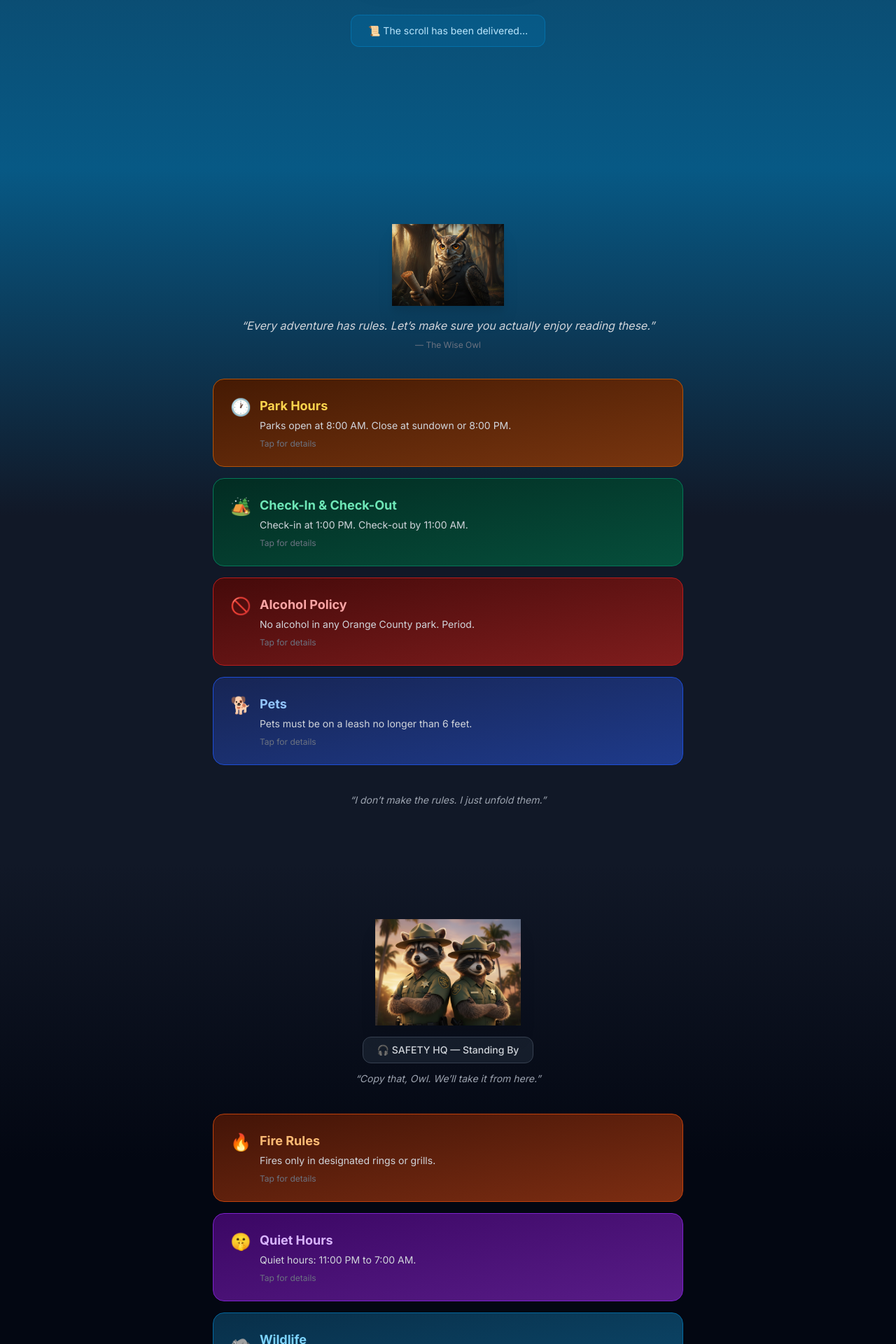
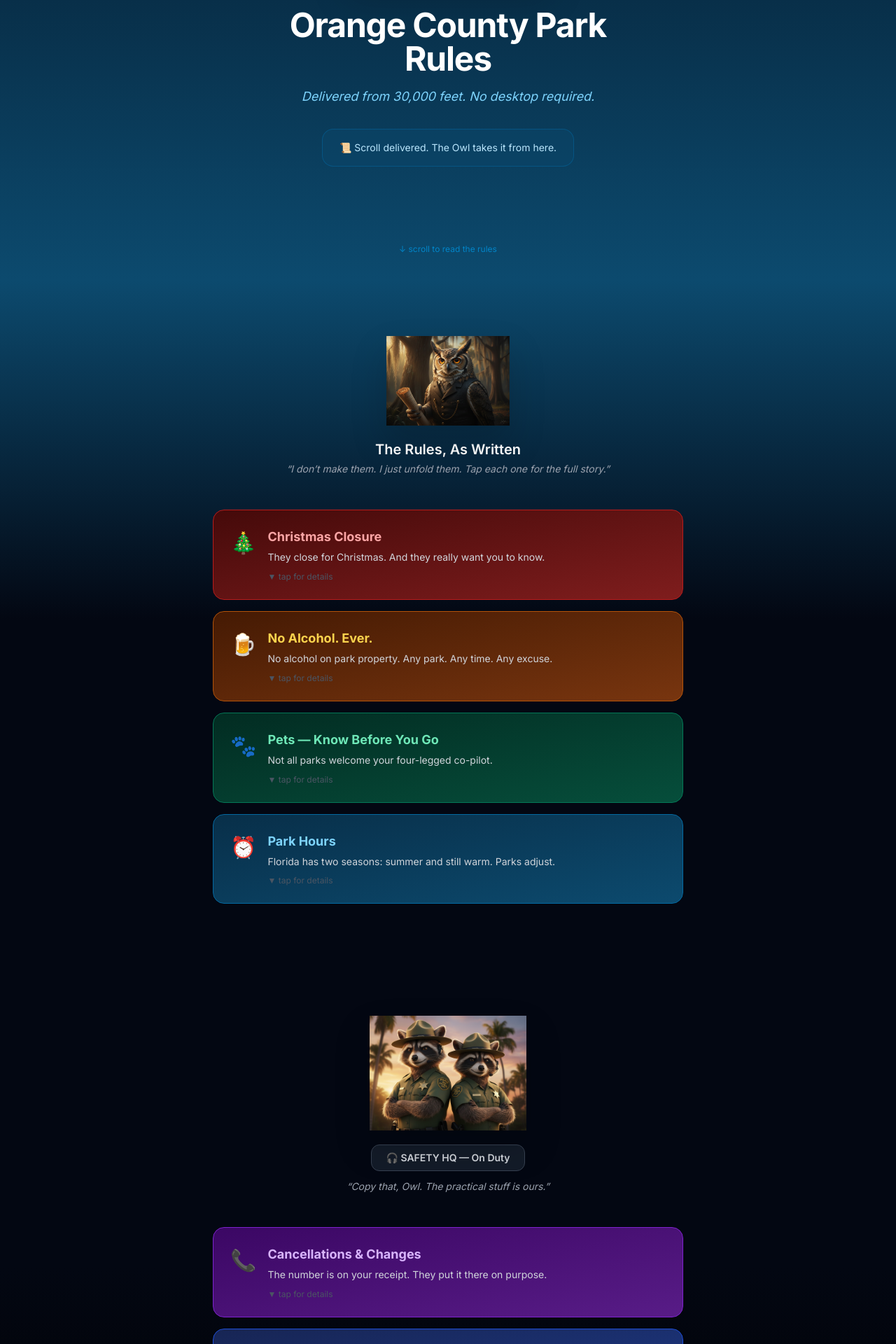
Before and after one commit to idxrealty-wq/nationaltravelkey.com, a Next.js app: page /park-rules in a window 1280 px wide. Shown: the part 400-2320 px from the top of the page at 70% size. Built offline with nearby package versions, Linux system fonts and the light colour scheme.

Commit message:
Park rules page final clean version

```diff
--- a/src/app/park-rules/page.tsx
+++ b/src/app/park-rules/page.tsx
@@ -2,198 +2,167 @@
 
 import { useEffect, useRef, useState } from "react";
 
-const EAGLE_IMG = "/images/eagle.png";
-const RACCOONS_IMG = "/images/raccoons.png";
-const OWL_IMG = "/images/owl.png";
-const FLAG_IMG = "/images/flag.png";
+const EAGLE = "/images/eagle.png";
+const OWL = "/images/owl.png";
+const RACCOONS = "/images/raccoons.png";
+const USA = "/images/flag-usa.png";
+const FL = "/images/flag-florida.png";
 
-type RuleItem = {
-  emoji: string;
-  title: string;
-  summary: string;
-  detail: string;
-  color: string;
-  accent: string;
-  border: string;
+type Rule = {
+  e: string;
+  t: string;
+  w: string;
+  d: string;
+  p?: string;
+  c: string;
+  a: string;
+  b: string;
 };
 
-const owlRules: RuleItem[] = [
+const owl: Rule[] = [
   {
-    emoji: "🕐",
-    title: "Park Hours",
-    summary: "Parks open at 8:00 AM. Close at sundown or 8:00 PM.",
-    detail: "Nature has a curfew. Whichever comes first wins. Plan accordingly and don't get caught in the dark.",
-    color: "from-amber-950 to-amber-900",
-    accent: "text-amber-300",
-    border: "border-amber-700",
+    e: "🎄", t: "Christmas Closure",
+    w: "They close for Christmas. And they really want you to know.",
+    d: "All parks closed Dec 24 & 25. Campgrounds close NOON Dec 23, reopen 2 PM Dec 26. Open New Year's Day — yes, they clarified.",
+    c: "from-red-950 to-red-900", a: "text-red-300", b: "border-red-700",
   },
   {
-    emoji: "🏕️",
-    title: "Check-In & Check-Out",
-    summary: "Check-in at 1:00 PM. Check-out by 11:00 AM.",
-    detail: "Show up early? That's called loitering with intent to camp. Be on time both ways.",
-    color: "from-emerald-950 to-emerald-900",
-    accent: "text-emerald-300",
-    border: "border-emerald-700",
+    e: "🍺", t: "No Alcohol. Ever.",
+    w: "No alcohol on park property. Any park. Any time. Any excuse.",
+    d: "Every Orange County park. No exceptions. Not a seltzer. Not a sunrise mimosa. Nothing.",
+    c: "from-amber-950 to-amber-900", a: "text-amber-300", b: "border-amber-700",
   },
   {
-    emoji: "🚫",
-    title: "Alcohol Policy",
-    summary: "No alcohol in any Orange County park. Period.",
-    detail: "Yes, really. No exceptions. No loopholes. No 'but it's just a seltzer.' Put it back.",
-    color: "from-red-950 to-red-900",
-    accent: "text-red-300",
-    border: "border-red-700",
+    e: "🐾", t: "Pets — Know Before You Go",
+    w: "Not all parks welcome your four-legged co-pilot.",
+    d: "No pets at Moss Park or Kelly Park. Pets allowed at Clarcona Horse Park, Magnolia Park, and Trimble Park if registered. Contact parks directly.",
+    p: "🚫 Moss · Kelly | ✅ Clarcona · Magnolia · Trimble (registered)",
+    c: "from-emerald-950 to-emerald-900", a: "text-emerald-300", b: "border-emerald-700",
   },
   {
-    emoji: "🐕",
-    title: "Pets",
-    summary: "Pets must be on a leash no longer than 6 feet.",
-    detail: "Your dog is welcome. Your dog's behavior is your responsibility. Clean up after them — every time.",
-    color: "from-blue-950 to-blue-900",
-    accent: "text-blue-300",
-    border: "border-blue-700",
+    e: "⏰", t: "Park Hours",
+    w: "Florida has two seasons: summer and still warm. Parks adjust.",
+    d: "Summer (Mar–Oct): 8 AM – 8 PM. Winter (Nov–Feb): 8 AM – 6 PM. Follows daylight saving time. Check in before close — gate code at check-in.",
+    c: "from-sky-950 to-sky-900", a: "text-sky-300", b: "border-sky-700",
   },
 ];
 
-const raccoonTips: RuleItem[] = [
+const tips: Rule[] = [
   {
-    emoji: "🔥",
-    title: "Fire Rules",
-    summary: "Fires only in designated rings or grills.",
-    detail: "No ground fires. No unattended flames. We're raccoons — we know what happens when fire gets out of hand.",
-    color: "from-orange-950 to-orange-900",
-    accent: "text-orange-300",
-    border: "border-orange-700",
+    e: "📞", t: "Cancellations & Changes",
+    w: "The number is on your receipt. They put it there on purpose.",
+    d: "Kelly: KellyCamping@ocfl.net | Clarcona: (407) 254-9010 | Moss: (407) 254-6840 | Magnolia: (407) 254-9046 | Trimble: (407) 254-1982",
+    c: "from-purple-950 to-purple-900", a: "text-purple-300", b: "border-purple-700",
   },
   {
-    emoji: "🤫",
-    title: "Quiet Hours",
-    summary: "Quiet hours: 11:00 PM to 7:00 AM.",
-    detail: "Your playlist is not as good as you think it is. Trust us. Sound carries farther than you expect over water.",
-    color: "from-purple-950 to-purple-900",
-    accent: "text-purple-300",
-    border: "border-purple-700",
+    e: "🏕️", t: "Group & Handicap Sites, Pavilions",
+    w: "Some things still need a real human on the phone.",
+    d: "For group campsites, handicap sites, or pavilions contact the park directly. Staff ready to help.",
+    c: "from-blue-950 to-blue-900", a: "text-blue-300", b: "border-blue-700",
   },
   {
-    emoji: "🦝",
-    title: "Wildlife",
-    summary: "Do not feed the wildlife. Yes, that includes us.",
-    detail: "We're cute. We know. But your trail mix is not worth the incident report. Keep all food secured.",
-    color: "from-sky-950 to-sky-900",
-    accent: "text-sky-300",
-    border: "border-sky-700",
+    e: "📱", t: "They Recommend a Desktop Computer",
+    w: "Orange County suggests a computer — not your phone — in 2026.",
+    d: "NationalTravelKey.com was built phone-first. Every rule, every park, every detail — on the device in your hand.",
+    c: "from-rose-950 to-rose-900", a: "text-rose-300", b: "border-rose-700",
   },
 ];
 
-function useOnScreen(ref: React.RefObject<HTMLElement | null>) {
-  const [visible, setVisible] = useState(false);
+function useVis(ref: React.RefObject<HTMLElement | null>) {
+  const [v, setV] = useState(false);
   useEffect(() => {
     if (!ref.current) return;
-    const obs = new IntersectionObserver(
-      ([entry]) => { if (entry.isIntersecting) setVisible(true); },
-      { threshold: 0.2 }
+    const o = new IntersectionObserver(
+      ([e]) => { if (e.isIntersecting) setV(true); },
+      { threshold: 0.15 }
     );
-    obs.observe(ref.current);
-    return () => obs.disconnect();
+    o.observe(ref.current);
+    return () => o.disconnect();
   }, [ref]);
-  return visible;
+  return v;
 }
 function EagleScene() {
   const ref = useRef<HTMLDivElement>(null);
-  const visible = useOnScreen(ref);
+  const v = useVis(ref);
+  const [landed, setLanded] = useState(false);
+  useEffect(() => {
+    if (v) {
+      const t = setTimeout(() => setLanded(true), 1400);
+      return () => clearTimeout(t);
+    }
+  }, [v]);
   return (
-    <section ref={ref} className="relative min-h-[80vh] flex flex-col items-center justify-center overflow-hidden bg-gradient-to-b from-sky-950 via-sky-900 to-sky-800 px-4 py-20">
+    <section ref={ref} className="relative min-h-screen flex flex-col items-center justify-center overflow-hidden bg-gradient-to-b from-slate-950 via-sky-950 to-sky-900 px-4 py-20">
+      <div className="absolute top-4 right-4 flex gap-3 z-10">
+        <img src={USA} alt="American flag" className={`w-24 md:w-32 rounded shadow-lg transition-all duration-1000 ${v ? "opacity-100 translate-y-0" : "opacity-0 -translate-y-4"}`} />
+        <img src={FL} alt="Florida flag" className={`w-24 md:w-32 rounded shadow-lg transition-all duration-1000 delay-300 ${v ? "opacity-100 translate-y-0" : "opacity-0 -translate-y-4"}`} />
+      </div>
       <img
-        src={FLAG_IMG}
-        alt="American flag"
-        className={`absolute top-6 right-6 w-20 md:w-28 opacity-80 transition-all duration-1000 ${visible ? "translate-y-0 opacity-80" : "-translate-y-10 opacity-0"}`}
+        src={EAGLE}
+        alt="Bald eagle delivering park rules"
+        className={`w-48 md:w-72 drop-shadow-2xl transition-all duration-[1800ms] ease-out ${v ? "translate-x-0 translate-y-0 opacity-100 scale-100" : "-translate-x-full -translate-y-20 opacity-0 scale-75"}`}
       />
-      <img
-        src={EAGLE_IMG}
-        alt="Bald eagle delivering the rules"
-        className={`w-40 md:w-56 drop-shadow-2xl transition-all duration-[1500ms] ease-out ${visible ? "translate-x-0 translate-y-0 opacity-100 scale-100" : "-translate-x-40 -translate-y-20 opacity-0 scale-75"}`}
-      />
-      <div className={`mt-8 text-center transition-all duration-1000 delay-700 ${visible ? "opacity-100 translate-y-0" : "opacity-0 translate-y-6"}`}>
-        <p className="text-sky-300 text-lg md:text-xl italic font-light">
-          &ldquo;Somewhere over Florida… the rules are on their way.&rdquo;
+      <div className={`mt-10 text-center max-w-xl transition-all duration-1000 delay-700 ${v ? "opacity-100 translate-y-0" : "opacity-0 translate-y-8"}`}>
+        <h1 className="text-3xl md:text-5xl font-bold text-white tracking-tight mb-4">
+          Orange County Park Rules
+        </h1>
+        <p className="text-sky-300 text-base md:text-lg italic">
+          Delivered from 30,000 feet. No desktop required.
         </p>
-        <div className={`mt-6 transition-all duration-700 delay-[1200ms] ${visible ? "opacity-100 scale-100" : "opacity-0 scale-90"}`}>
-          <div className="inline-block bg-sky-700/40 border border-sky-600/50 rounded-xl px-6 py-3">
-            <p className="text-sky-200 text-sm">📜 The scroll has been delivered…</p>
-          </div>
+      </div>
+      <div className={`mt-8 transition-all duration-700 delay-[1400ms] ${landed ? "opacity-100 translate-y-0" : "opacity-0 translate-y-4"}`}>
+        <div className="bg-sky-900/40 border border-sky-700/50 rounded-2xl px-6 py-4 text-center">
+          <p className="text-sky-200 text-sm">📜 Scroll delivered. The Owl takes it from here.</p>
         </div>
+      </div>
+      <div className={`absolute bottom-8 transition-all duration-1000 delay-[1800ms] ${landed ? "opacity-100" : "opacity-0"}`}>
+        <p className="text-sky-600 text-xs animate-bounce">↓ scroll to read the rules</p>
       </div>
     </section>
   );
 }
 
-function RuleCard({ rule, index, visible }: { rule: RuleItem; index: number; visible: boolean }) {
-  const [expanded, setExpanded] = useState(false);
+function Card({ r, i, v }: { r: Rule; i: number; v: boolean }) {
+  const [open, setOpen] = useState(false);
   return (
     <div
-      className={`bg-gradient-to-br ${rule.color} border ${rule.border} rounded-2xl p-5 md:p-6 cursor-pointer transition-all duration-500 hover:scale-[1.02] ${visible ? "opacity-100 translate-y-0" : "opacity-0 translate-y-8"}`}
-      style={{ transitionDelay: `${index * 150 + 300}ms` }}
-      onClick={() => setExpanded(!expanded)}
+      className={`bg-gradient-to-br ${r.c} border ${r.b} rounded-2xl p-5 md:p-6 cursor-pointer transition-all duration-500 hover:scale-[1.02] active:scale-[0.99] ${v ? "opacity-100 translate-y-0" : "opacity-0 translate-y-10"}`}
+      style={{ transitionDelay: `${i * 180 + 400}ms` }}
+      onClick={() => setOpen(!open)}
     >
-      <div className="flex items-start gap-3">
-        <span className="text-2xl">{rule.emoji}</span>
+      <div className="flex items-start gap-4">
+        <span className="text-3xl mt-1">{r.e}</span>
         <div className="flex-1">
-          <h3 className={`font-bold text-lg ${rule.accent}`}>{rule.title}</h3>
-          <p className="text-gray-300 text-sm mt-1">{rule.summary}</p>
-          <div className={`overflow-hidden transition-all duration-500 ${expanded ? "max-h-40 mt-3" : "max-h-0"}`}>
-            <p className="text-gray-400 text-sm leading-relaxed">{rule.detail}</p>
+          <h3 className={`font-bold text-base md:text-lg ${r.a} leading-snug`}>{r.t}</h3>
+          <p className="text-gray-300 text-sm mt-1 leading-relaxed">{r.w}</p>
+          <div className={`overflow-hidden transition-all duration-500 ${open ? "max-h-64 mt-3" : "max-h-0"}`}>
+            <p className="text-gray-400 text-sm leading-relaxed">{r.d}</p>
+            {r.p && <p className={`text-xs mt-3 font-medium ${r.a}`}>{r.p}</p>}
           </div>
-          <p className="text-gray-500 text-xs mt-2">{expanded ? "Tap to close" : "Tap for details"}</p>
+          <p className="text-gray-600 text-xs mt-2">{open ? "▲ tap to close" : "▼ tap for details"}</p>
         </div>
       </div>
     </div>
   );
 }
-
 function OwlScene() {
   const ref = useRef<HTMLDivElement>(null);
-  const visible = useOnScreen(ref);
+  const v = useVis(ref);
   return (
-    <section ref={ref} className="bg-gradient-to-b from-sky-800 via-gray-900 to-gray-900 px-4 py-20">
+    <section ref={ref} className="bg-gradient-to-b from-sky-900 via-gray-950 to-gray-950 px-4 py-20">
       <div className="max-w-2xl mx-auto">
-        <div className={`flex flex-col items-center mb-10 transition-all duration-1000 ${visible ? "opacity-100 translate-y-0" : "opacity-0 translate-y-8"}`}>
-          <img src={OWL_IMG} alt="Wise owl reading the rules" className="w-32 md:w-40 drop-shadow-xl" />
-          <p className="text-gray-300 italic mt-4 text-center text-sm md:text-base">
-            &ldquo;Every adventure has rules. Let&rsquo;s make sure you actually enjoy reading these.&rdquo;
-          </p>
-          <p className="text-gray-500 text-xs mt-2">— The Wise Owl</p>
+        <div className={`flex flex-col items-center mb-12 transition-all duration-1000 ${v ? "opacity-100 translate-y-0" : "opacity-0 translate-y-8"}`}>
+          <img src={OWL} alt="Wise owl reading the rules" className="w-36 md:w-44 drop-shadow-2xl" />
+          <div className="mt-5 text-center">
+            <p className="text-white font-semibold text-lg md:text-xl">The Rules, As Written</p>
+            <p className="text-gray-400 italic text-sm mt-1">
+              &ldquo;I don&rsquo;t make them. I just unfold them. Tap each one for the full story.&rdquo;
+            </p>
+          </div>
         </div>
         <div className="space-y-4">
-          {owlRules.map((rule, i) => (
-            <RuleCard key={rule.title} rule={rule} index={i} visible={visible} />
-          ))}
-        </div>
-        <div className={`mt-10 text-center transition-all duration-700 delay-[1000ms] ${visible ? "opacity-100" : "opacity-0"}`}>
-          <p className="text-gray-400 italic text-sm">&ldquo;I don&rsquo;t make the rules. I just unfold them.&rdquo;</p>
-        </div>
-      </div>
-    </section>
-  );
-}
-function RaccoonScene() {
-  const ref = useRef<HTMLDivElement>(null);
-  const visible = useOnScreen(ref);
-  return (
-    <section ref={ref} className="bg-gradient-to-b from-gray-900 via-gray-950 to-gray-950 px-4 py-20">
-      <div className="max-w-2xl mx-auto">
-        <div className={`flex flex-col items-center mb-10 transition-all duration-1000 \${visible ? "opacity-100 translate-y-0" : "opacity-0 translate-y-8"}`}>
-          <img src={RACCOONS_IMG} alt="Raccoon guards with headsets" className="w-40 md:w-52 drop-shadow-xl" />
-          <div className="mt-4 inline-block bg-gray-800/60 border border-gray-700 rounded-xl px-5 py-2">
-            <p className="text-gray-300 text-sm font-medium">🎧 SAFETY HQ — Standing By</p>
-          </div>
-          <p className="text-gray-400 italic mt-3 text-center text-sm">
-            &ldquo;Copy that, Owl. We&rsquo;ll take it from here.&rdquo;
-          </p>
-        </div>
-        <div className="space-y-4">
-          {raccoonTips.map((rule, i) => (
-            <RuleCard key={rule.title} rule={rule} index={i} visible={visible} />
+          {owl.map((r, i) => (
+            <Card key={r.t} r={r} i={i} v={v} />
           ))}
         </div>
       </div>
@@ -201,55 +170,69 @@ function RaccoonScene() {
   );
 }
 
-function MobileMoment() {
+function RaccoonScene() {
   const ref = useRef<HTMLDivElement>(null);
-  const visible = useOnScreen(ref);
+  const v = useVis(ref);
   return (
-    <section ref={ref} className="bg-gradient-to-b from-gray-950 to-black px-4 py-20">
-      <div className="max-w-2xl mx-auto text-center">
-        <div className={`transition-all duration-1000 \${visible ? "opacity-100 translate-y-0" : "opacity-0 translate-y-8"}`}>
-          <p className="text-gray-400 text-sm mb-2">🦝 One more thing…</p>
-          <h2 className="text-2xl md:text-3xl font-bold text-white mb-4">
-            The county website told you<br />
-            <span className="text-red-400">not to use your phone</span> for this.
-          </h2>
-          <p className="text-gray-500 text-sm mb-2">In 2026. On a planet where phones exist.</p>
-        </div>
-        <div className={`mt-10 transition-all duration-1000 delay-500 \${visible ? "opacity-100 translate-y-0" : "opacity-0 translate-y-8"}`}>
-          <div className="bg-gradient-to-br from-emerald-950 to-emerald-900 border border-emerald-700 rounded-2xl p-6 md:p-8">
-            <p className="text-emerald-300 font-bold text-lg mb-2">You&rsquo;re not on the county website anymore.</p>
-            <p className="text-gray-300 text-sm leading-relaxed">
-              NationalTravelKey.com — built for the device already in your hand. Every rule. Every park. Every detail. Mobile-first, always.
+    <section ref={ref} className="bg-gradient-to-b from-gray-950 via-gray-950 to-black px-4 py-20">
+      <div className="max-w-2xl mx-auto">
+        <div className={`flex flex-col items-center mb-12 transition-all duration-1000 ${v ? "opacity-100 translate-y-0" : "opacity-0 translate-y-8"}`}>
+          <img src={RACCOONS} alt="Raccoon safety guards with headsets" className="w-44 md:w-56 drop-shadow-2xl" />
+          <div className="mt-5 text-center">
+            <div className="inline-block bg-gray-800/60 border border-gray-700 rounded-xl px-5 py-2 mb-3">
+              <p className="text-gray-300 text-sm font-semibold">🎧 SAFETY HQ — On Duty</p>
+            </div>
+            <p className="text-gray-400 italic text-sm">
+              &ldquo;Copy that, Owl. The practical stuff is ours.&rdquo;
             </p>
           </div>
+        </div>
+        <div className="space-y-4">
+          {tips.map((r, i) => (
+            <Card key={r.t} r={r} i={i} v={v} />
+          ))}
         </div>
       </div>
     </section>
   );
 }
-
 function ClosingScene() {
   const ref = useRef<HTMLDivElement>(null);
-  const visible = useOnScreen(ref);
+  const v = useVis(ref);
   return (
     <section ref={ref} className="bg-black px-4 py-24">
       <div className="max-w-2xl mx-auto text-center">
-        <div className={`transition-all duration-1000 \${visible ? "opacity-100 scale-100" : "opacity-0 scale-95"}`}>
-          <div className="flex justify-center gap-4 mb-8">
-            <img src={EAGLE_IMG} alt="Eagle" className="w-16 md:w-20" />
-            <img src={OWL_IMG} alt="Owl" className="w-14 md:w-18" />
-            <img src={RACCOONS_IMG} alt="Raccoons" className="w-18 md:w-24" />
+        <div className={`transition-all duration-1000 ${v ? "opacity-100 translate-y-0" : "opacity-0 translate-y-8"}`}>
+          <h2 className="text-2xl md:text-3xl font-bold text-white mb-4">
+            Their site recommends<br />
+            <span className="text-red-400">using a desktop computer.</span>
+          </h2>
+          <p className="text-gray-500 text-sm mb-10">
+            In 2026. On a planet with 7 billion phones.
+          </p>
+          <div className="bg-gradient-to-br from-emerald-950 to-emerald-900 border border-emerald-700 rounded-2xl p-6 mb-12">
+            <p className="text-emerald-300 font-bold text-lg mb-2">
+              NationalTravelKey.com — 100% phone-friendly.
+            </p>
+            <p className="text-gray-300 text-sm leading-relaxed">
+              Every rule. Every park. Every detail. Built for the device already in your hand.
+            </p>
           </div>
-          <h2 className="text-3xl md:text-4xl font-bold text-white tracking-tight mb-3">
+          <div className="flex justify-center items-end gap-6 mb-8">
+            <img src={EAGLE} alt="Eagle" className="w-16 md:w-20" />
+            <img src={OWL} alt="Owl" className="w-14 md:w-16" />
+            <img src={RACCOONS} alt="Raccoons" className="w-20 md:w-28" />
+          </div>
+          <h2 className="text-3xl font-bold text-white mb-3">
             NationalTravelKey.com
           </h2>
-          <p className="text-gray-400 text-sm md:text-base mb-6">
-            Every rule. Every park. Every detail.<br />
-            Built for the device already in your hand.
+          <p className="text-gray-400 text-sm mb-8">
+            Adventure starts here. Rules included.
           </p>
-          <p className="text-gray-600 italic text-xs">
-            &ldquo;Adventure starts here. Rules included.&rdquo;
-          </p>
+          <div className="flex justify-center gap-4">
+            <img src={USA} alt="American flag" className="w-16 rounded shadow" />
+            <img src={FL} alt="Florida flag" className="w-16 rounded shadow" />
+          </div>
         </div>
       </div>
     </section>
@@ -262,7 +245,6 @@ export default function ParkRulesPage() {
       <EagleScene />
       <OwlScene />
       <RaccoonScene />
-      <MobileMoment />
       <ClosingScene />
     </main>
   );
```
Also changed, not shown: public/images/flag-usa.png (added).
